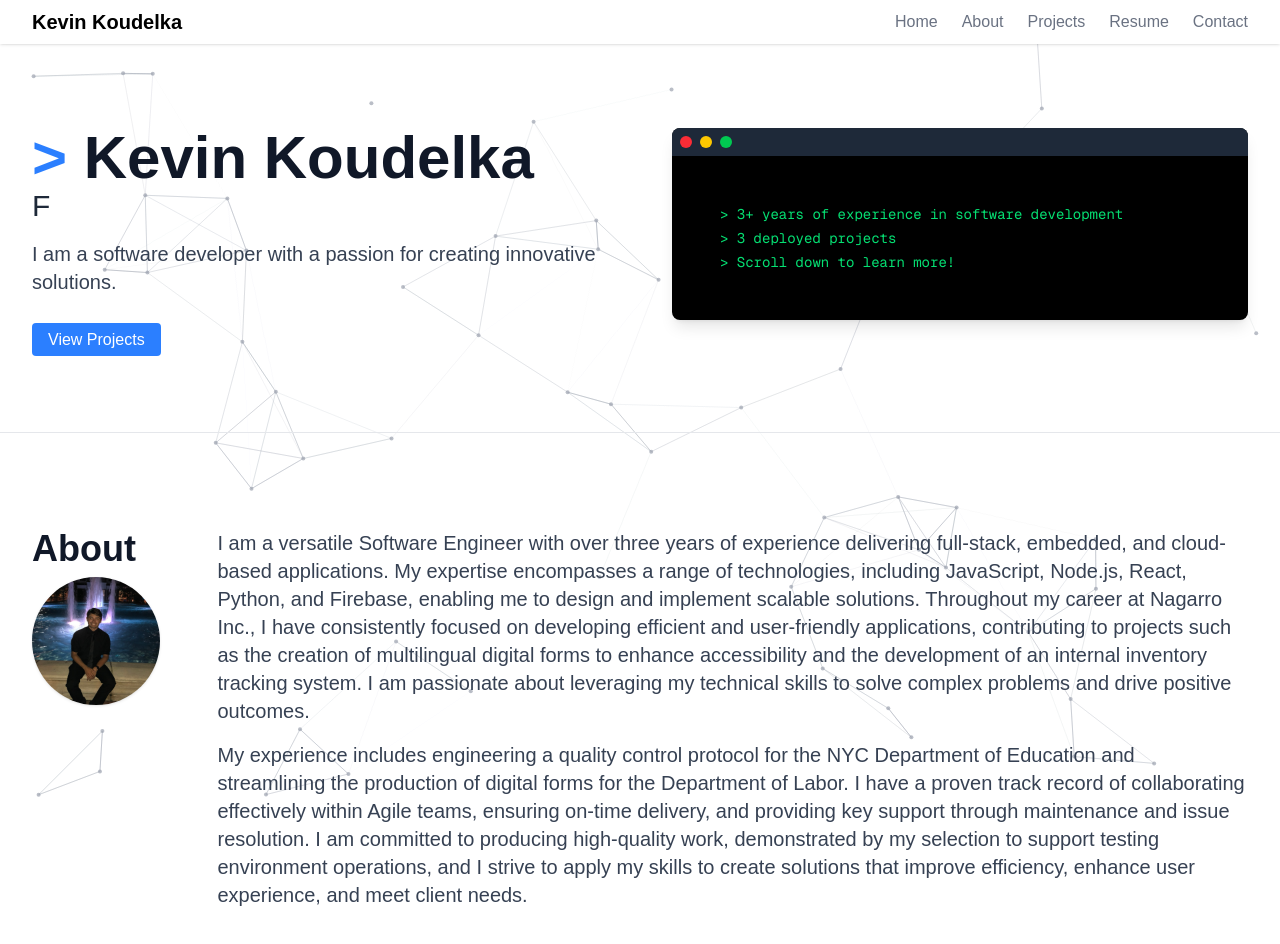
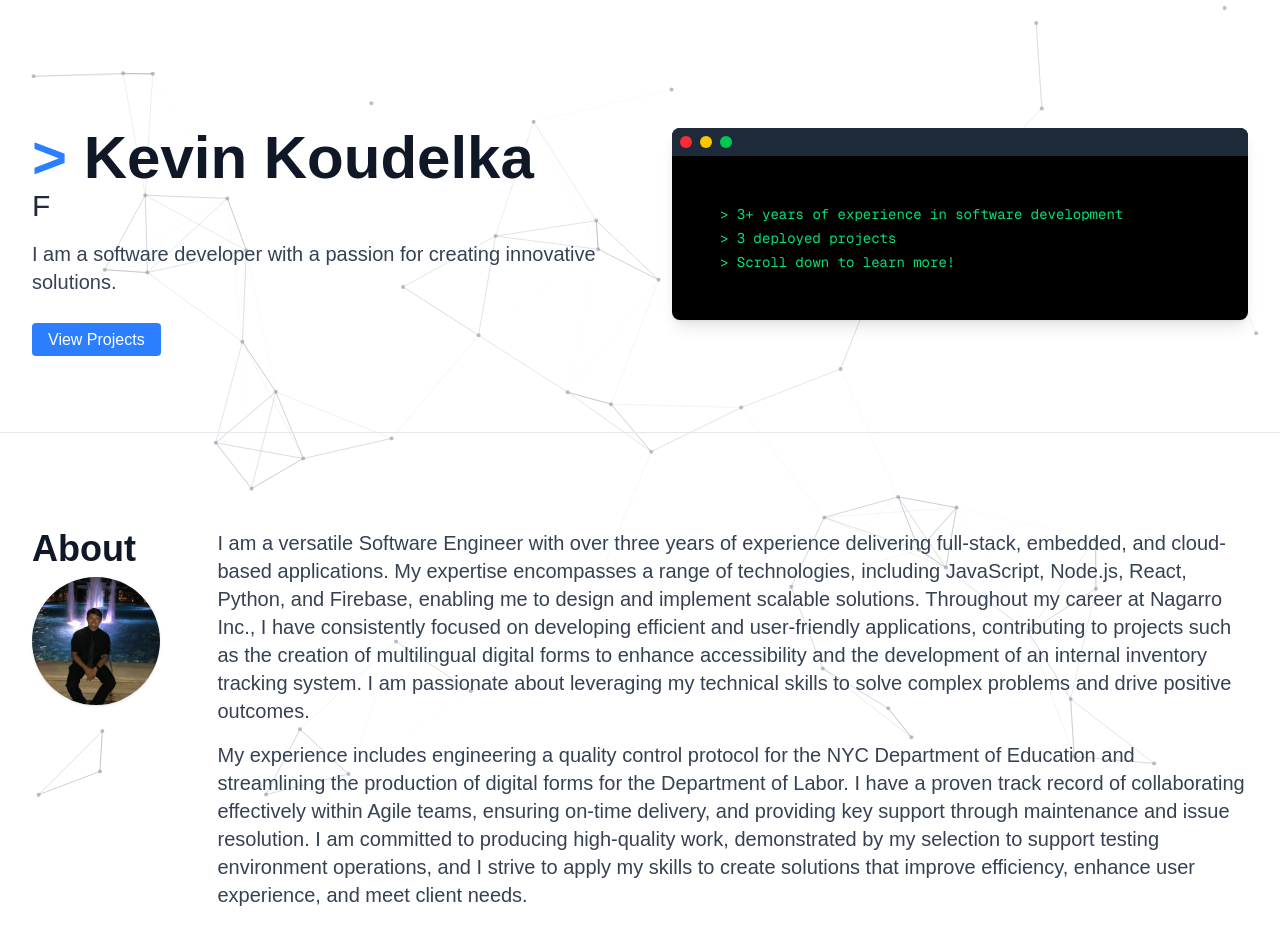
Before and after one commit to skkovi/Portfolio, a Next.js app in the folder portfolio/: page / in a window 1280 px wide. Shown: the top 944 px of the page. Built offline with nearby package versions, Linux system fonts and the light colour scheme.

Commit message:
Removed Navbar

```diff
--- a/portfolio/src/app/components/navbar.jsx
+++ b/portfolio/src/app/components/navbar.jsx
@@ -1,5 +1,5 @@
 import Link from "next/link";
-export default function Nav() {
+export default function Navbar() {
   return (
     <header className="w-full px-8 py-2 flex justify-between items-center shadow bg-white fixed top-0 left-0 z-50">
       <div className="text-xl text-black font-bold">Kevin Koudelka</div>
--- a/portfolio/src/app/layout.js
+++ b/portfolio/src/app/layout.js
@@ -1,6 +1,5 @@
 import { Geist, Geist_Mono } from "next/font/google";
 import "./globals.css";
-import Nav from "./components/Navbar";
 
 const geistSans = Geist({
   variable: "--font-geist-sans",
@@ -23,7 +22,6 @@ export default function RootLayout({ children }) {
       <body
         className={`${geistSans.variable} ${geistMono.variable} antialiased`}
       >
-        <Nav />
         {children}
       </body>
     </html>
```
